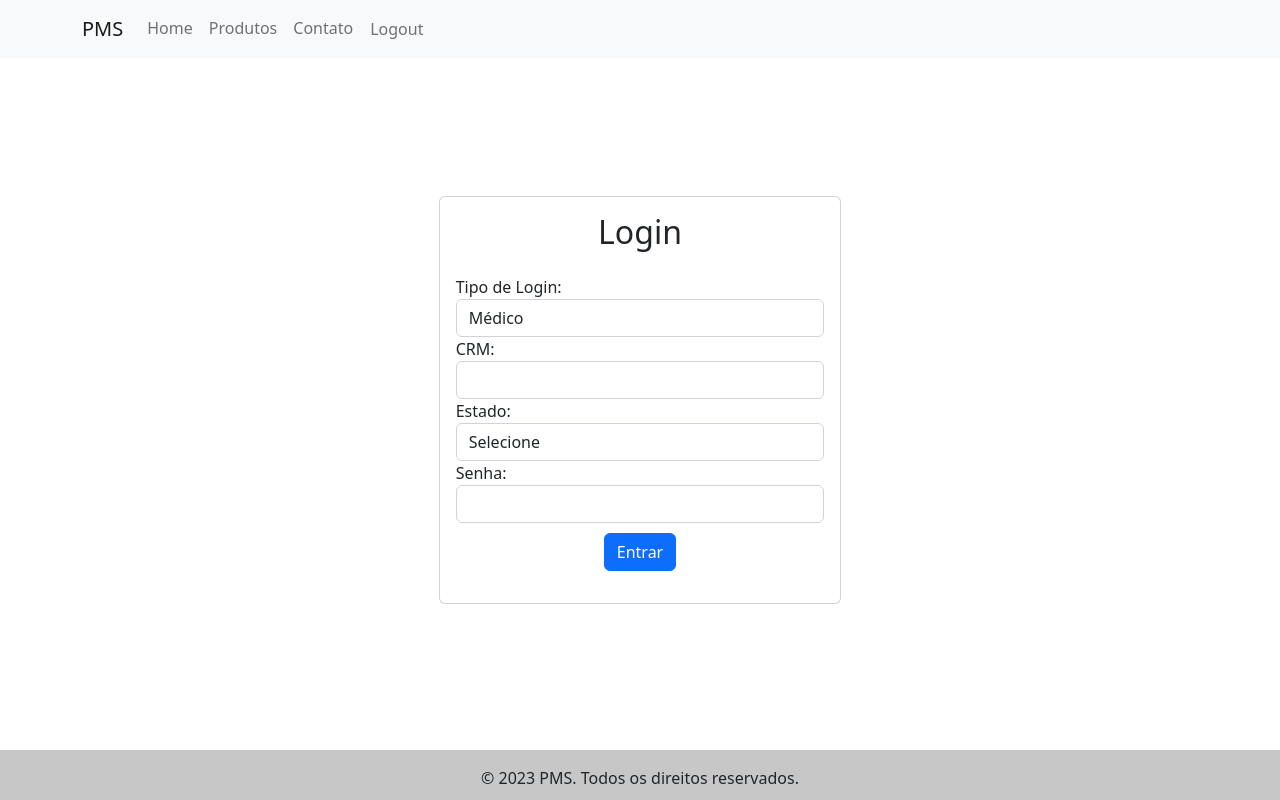
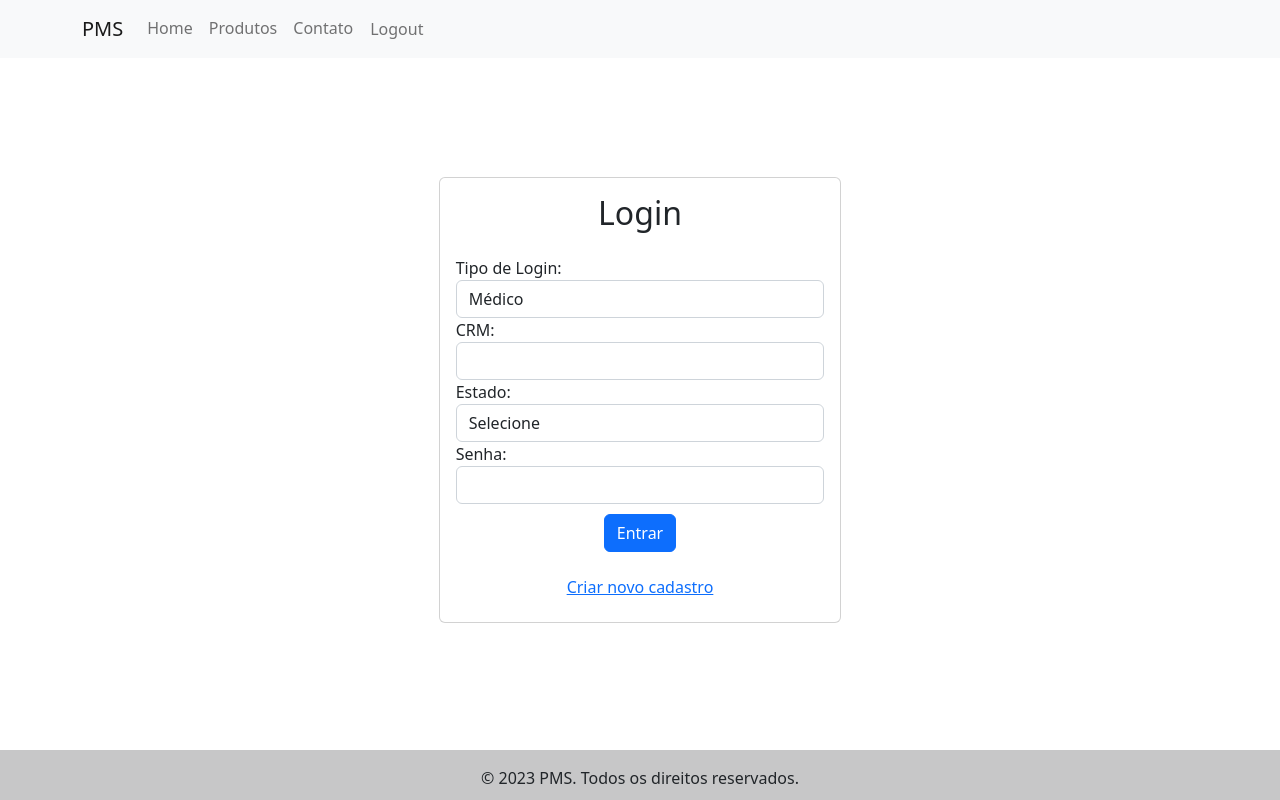
Before and after one commit to Kenyson/Meu-TCC, an Angular app in the folder pms/: page /login in a window 1280 px wide. Built offline with nearby package versions, Linux system fonts and the light colour scheme.

Commit message:
feature-TCC-001.26
Criação do botão para navegar para cadastro

```diff
--- a/pms/src/app/components/login/login.component.html
+++ b/pms/src/app/components/login/login.component.html
@@ -42,6 +42,7 @@
             </div>
             <div class="text-center mt-3">
               <p class="text-danger">{{ mensagemErro }}</p>
+              <button class="btn btn-link" (click)="criarCadastro()">Criar novo cadastro</button>
             </div>
           </form>
         </div>
--- a/pms/src/app/components/login/login.component.ts
+++ b/pms/src/app/components/login/login.component.ts
@@ -48,4 +48,8 @@ export class LoginComponent {
       this.authService.loginPaciente(this.cpf, this.password);
     }
   }
+
+  criarCadastro() {
+    this.router.navigate(['/cadastro']); // Redirecionar para a página de cadastro
+  }
 }
```
